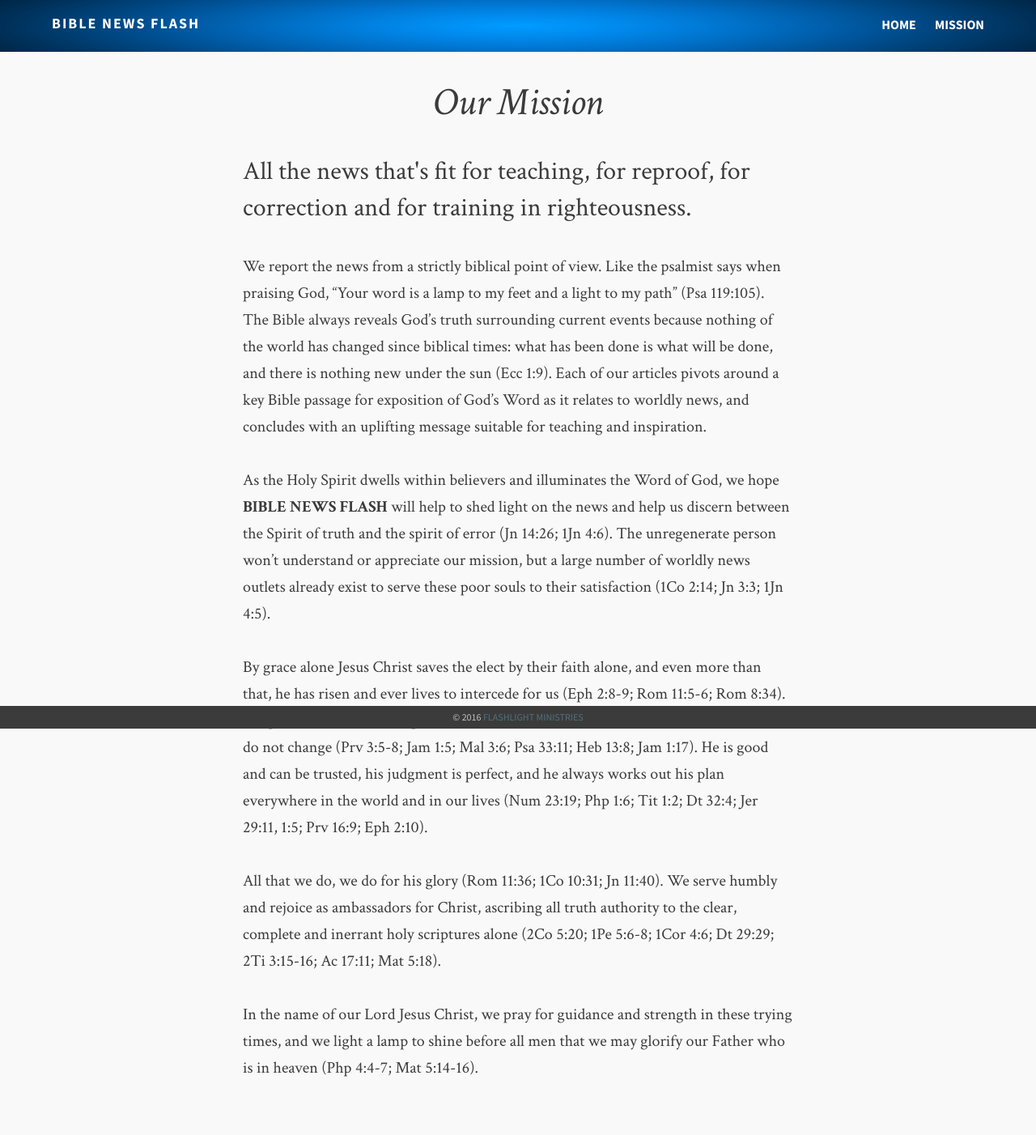
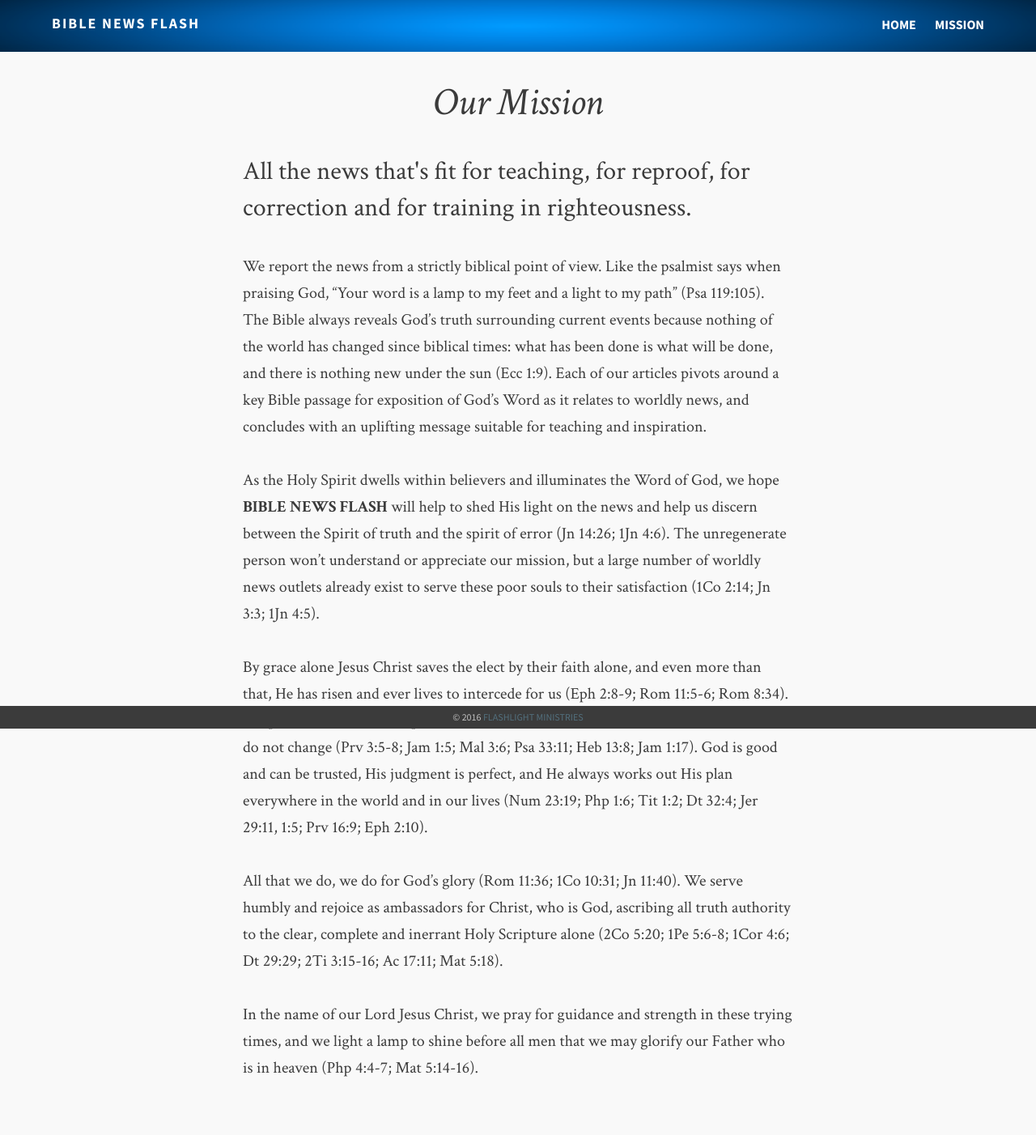
Before and after one commit to flashlightministries/oilforlight, a Jekyll site: the page built from mission.md, in a window 1280 px wide. Shown: the whole page at 81% size. Built offline with Jekyll 4.4.1, drawn with Linux system fonts in a browser that asks for light colours.

Commit message:
Capitalized pronouns for God

```diff
--- a/mission.md
+++ b/mission.md
@@ -7,10 +7,10 @@ description: All the news that's fit for teaching, for reproof, for correction a
 
 We report the news from a strictly biblical point of view.  Like the psalmist says when praising God, "Your word is a lamp to my feet and a light to my path" (Psa 119:105).  The Bible always reveals God's truth surrounding current events because nothing of the world has changed since biblical times: what has been done is what will be done, and there is nothing new under the sun (Ecc 1:9).  Each of our articles pivots around a key Bible passage for exposition of God's Word as it relates to worldly news, and concludes with an uplifting message suitable for teaching and inspiration.
 
-As the Holy Spirit dwells within believers and illuminates the Word of God, we hope **BIBLE NEWS FLASH** will help to shed light on the news and help us discern between the Spirit of truth and the spirit of error (Jn 14:26; 1Jn 4:6).  The unregenerate person won't understand or appreciate our mission, but a large number of worldly news outlets already exist to serve these poor souls to their satisfaction (1Co 2:14; Jn 3:3; 1Jn 4:5).
+As the Holy Spirit dwells within believers and illuminates the Word of God, we hope **BIBLE NEWS FLASH** will help to shed His light on the news and help us discern between the Spirit of truth and the spirit of error (Jn 14:26; 1Jn 4:6).  The unregenerate person won't understand or appreciate our mission, but a large number of worldly news outlets already exist to serve these poor souls to their satisfaction (1Co 2:14; Jn 3:3; 1Jn 4:5).
 
-By grace alone Jesus Christ saves the elect by their faith alone, and even more than that, he has risen and ever lives to intercede for us (Eph 2:8-9; Rom 11:5-6; Rom 8:34).  We put all our trust in the perfect wisdom of God, who is immutable and whose laws do not change (Prv 3:5-8; Jam 1:5; Mal 3:6; Psa 33:11; Heb 13:8; Jam 1:17).  He is good and can be trusted, his judgment is perfect, and he always works out his plan everywhere in the world and in our lives (Num 23:19; Php 1:6; Tit 1:2; Dt 32:4; Jer 29:11, 1:5; Prv 16:9; Eph 2:10).
+By grace alone Jesus Christ saves the elect by their faith alone, and even more than that, He has risen and ever lives to intercede for us (Eph 2:8-9; Rom 11:5-6; Rom 8:34).  We put all our trust in the perfect wisdom of God, who is immutable and whose laws do not change (Prv 3:5-8; Jam 1:5; Mal 3:6; Psa 33:11; Heb 13:8; Jam 1:17).  God is good and can be trusted, His judgment is perfect, and He always works out His plan everywhere in the world and in our lives (Num 23:19; Php 1:6; Tit 1:2; Dt 32:4; Jer 29:11, 1:5; Prv 16:9; Eph 2:10).
 
-All that we do, we do for his glory (Rom 11:36; 1Co 10:31; Jn 11:40).  We serve humbly and rejoice as ambassadors for Christ, ascribing all truth authority to the clear, complete and inerrant holy scriptures alone (2Co 5:20; 1Pe 5:6-8; 1Cor 4:6; Dt 29:29; 2Ti 3:15-16; Ac 17:11; Mat 5:18).
+All that we do, we do for God's glory (Rom 11:36; 1Co 10:31; Jn 11:40).  We serve humbly and rejoice as ambassadors for Christ, who is God, ascribing all truth authority to the clear, complete and inerrant Holy Scripture alone (2Co 5:20; 1Pe 5:6-8; 1Cor 4:6; Dt 29:29; 2Ti 3:15-16; Ac 17:11; Mat 5:18).
 
 In the name of our Lord Jesus Christ, we pray for guidance and strength in these trying times, and we light a lamp to shine before all men that we may glorify our Father who is in heaven (Php 4:4-7; Mat 5:14-16).
```
Also changed, not shown: _posts/2016-03-16-martine-rothblatt-promotes-transhumanist cult.md (+1 -1 lines), _posts/2016-03-16-scoffers-claim-lizard-predates-creation.md (+3 -3 lines).
